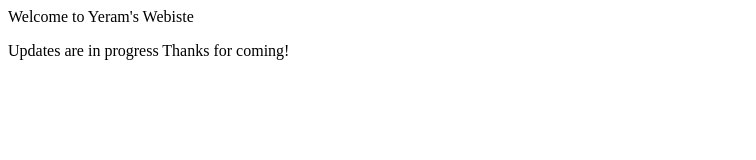
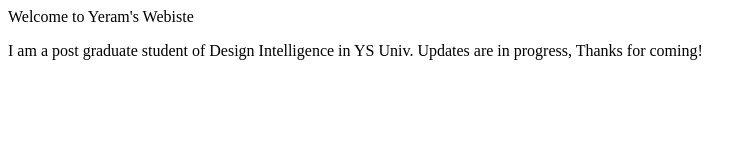
Before and after one commit to YeramPark/yeram.github.io, a plain HTML site: page index.html in a window 1280 px wide. Shown: the whole page, without its empty margins (0-756 px from the left). Drawn offline with Linux system fonts and the light colour scheme.

Commit message:
Update index.html

```diff
--- a/index.html
+++ b/index.html
@@ -10,7 +10,8 @@
       Welcome to Yeram's Webiste
     </p>
     <p>
-      Updates are in progress Thanks for coming!
+      I am a post graduate student of Design Intelligence in YS Univ.
+      Updates are in progress, Thanks for coming!
     </p>
   </body>
 </html>
```
